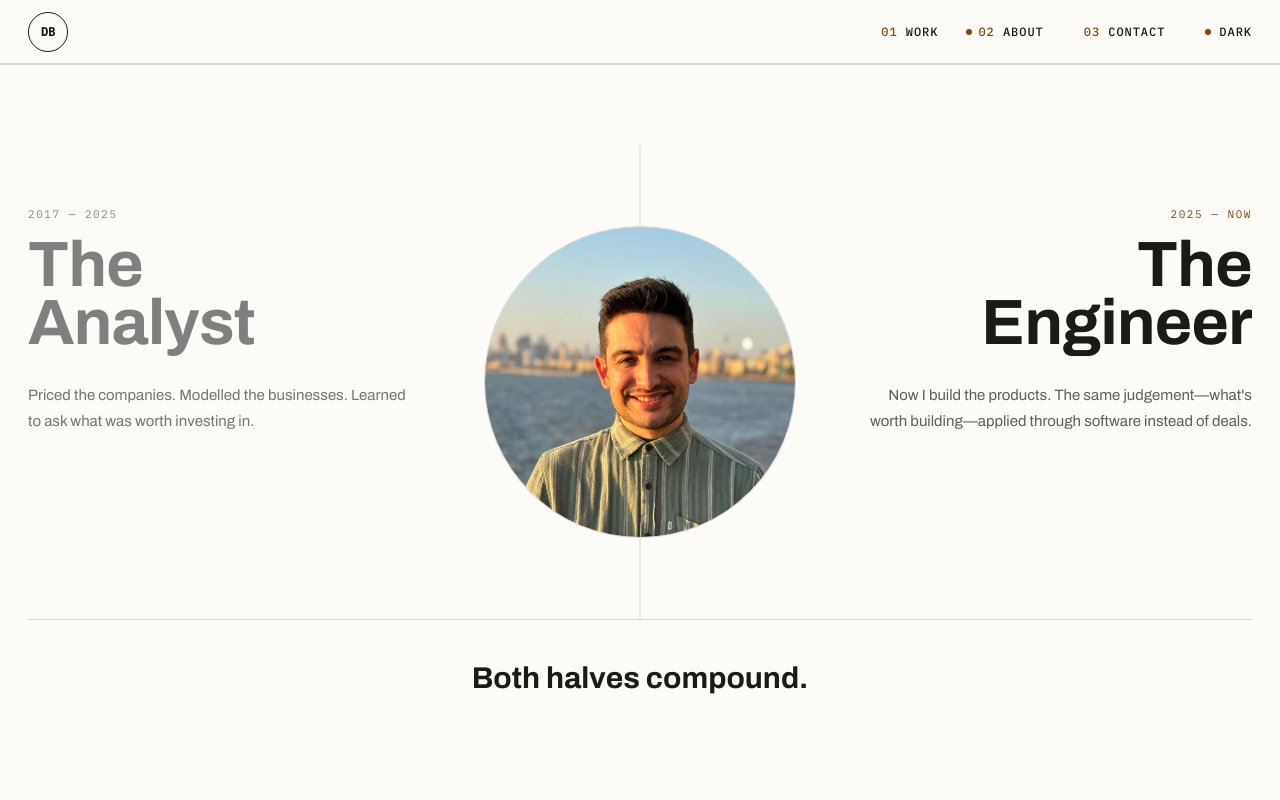
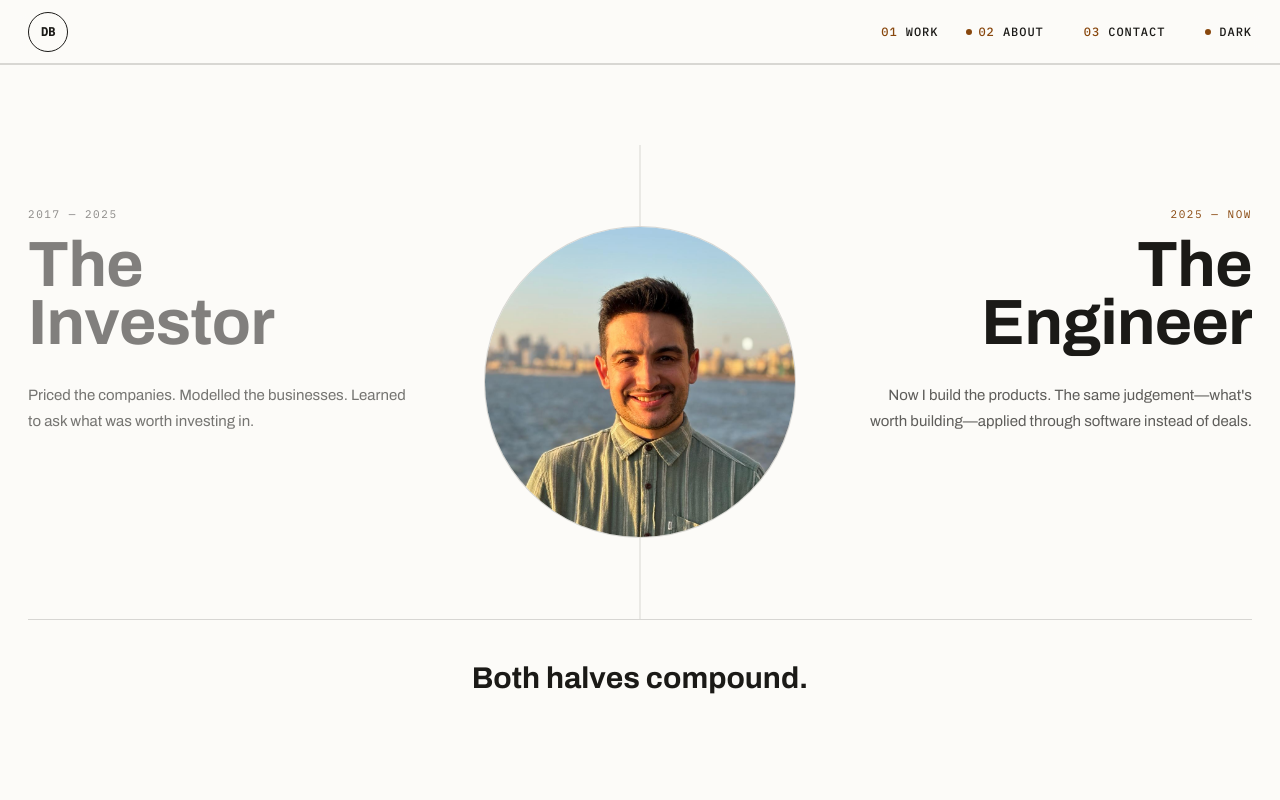
Before and after one commit to Dbrowne14/personal-portfolio-update, a Next.js app: page /about in a window 1280 px wide. Shown: the top 800 px of the page. Built offline with nearby package versions, Linux system fonts and the light colour scheme.

Commit message:
Starting with light preference and changing wording for about me hero

```diff
--- a/app/layout.tsx
+++ b/app/layout.tsx
@@ -91,7 +91,7 @@ const RootLayout = ({
         */}
         <script
           dangerouslySetInnerHTML={{
-            __html: `(()=>{try{var s=localStorage.getItem("theme");var t=s==="dark"||s==="light"?s:(matchMedia("(prefers-color-scheme: dark)").matches?"dark":"light");document.documentElement.dataset.theme=t;}catch(e){}})();`,
+            __html: `(()=>{try{var s=localStorage.getItem("theme");var t=s==="dark"||s==="light"?s:"light";document.documentElement.dataset.theme=t;}catch(e){document.documentElement.dataset.theme="light";}})();`,
           }}
         />
         {structuredData.map((entry) => (
--- a/components/about/analyst-engineer-diptych.tsx
+++ b/components/about/analyst-engineer-diptych.tsx
@@ -13,7 +13,7 @@ type DiptychSide = {
 const diptychSides: DiptychSide[] = [
   {
     range: "2017 — 2025",
-    title: "Analyst",
+    title: "Investor",
     copy: "Priced the companies. Modelled the businesses. Learned to ask what was worth investing in.",
     alignment: "left",
   },
```
